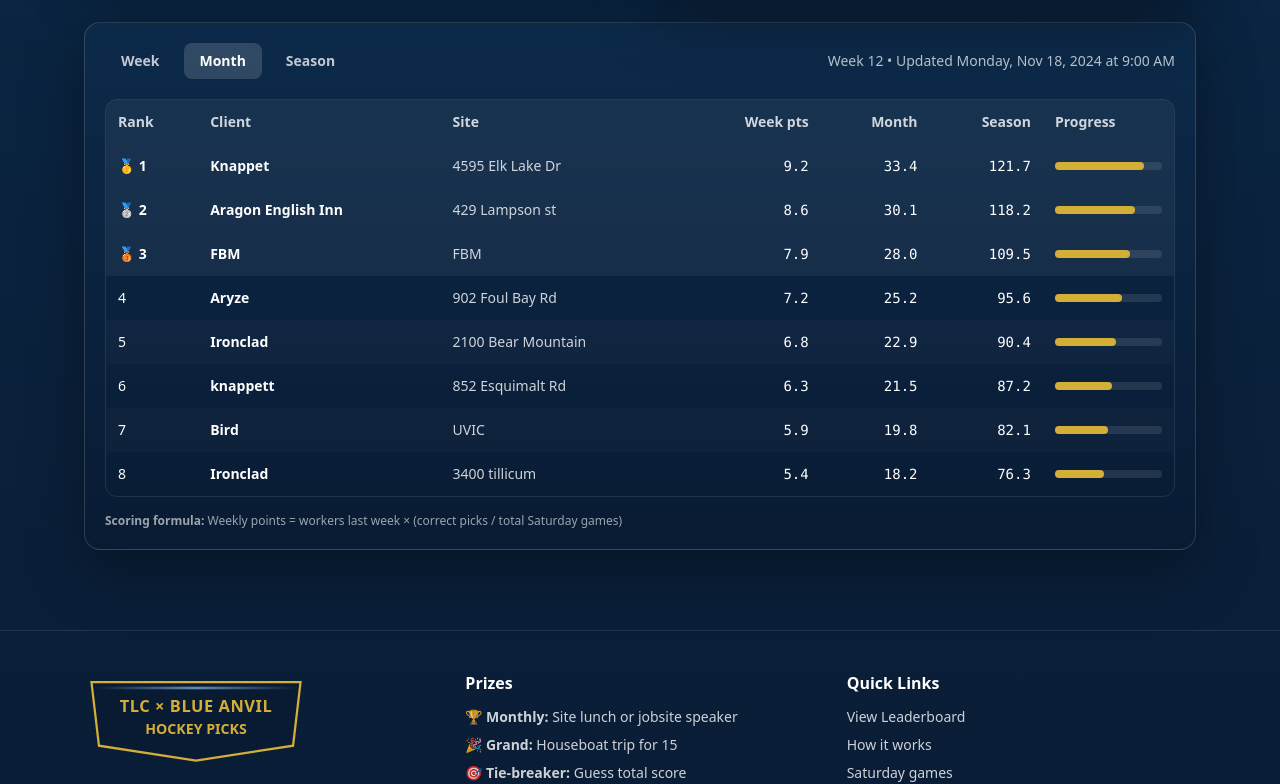
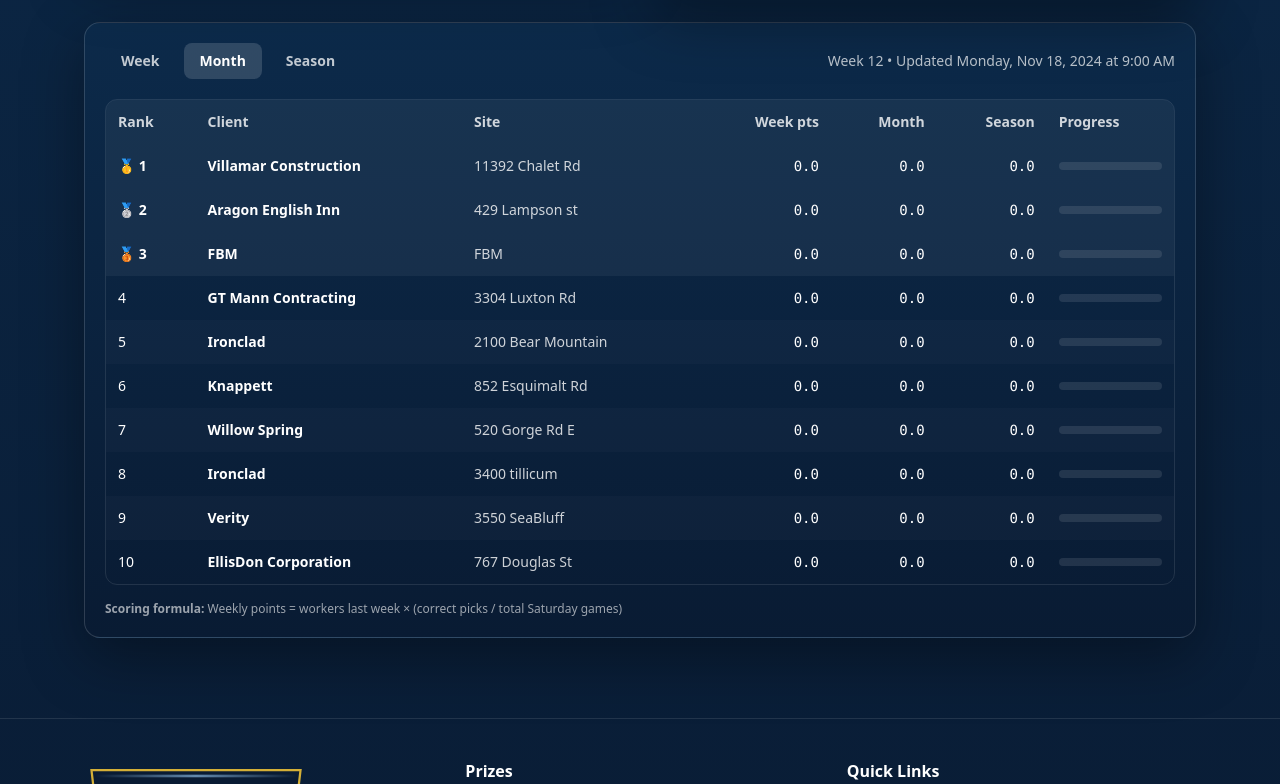
Before and after one commit to CaioBlueAnvil/FantasyHockey, a React (Create React App) app: page / in a window 1280 px wide. Shown: the part 554-1338 px from the top of the page. Built offline with nearby package versions, Linux system fonts and the light colour scheme.

Commit message:
Hockey Picks app

```diff
--- a/src/App.jsx
+++ b/src/App.jsx
@@ -109,14 +109,16 @@
 // Mock data (replace with API calls)
 // ---------------------------
 const mockLeaders = [
-  { rank: 1, client: "Knappet", site: "4595 Elk Lake Dr", weekPts: 9.2, month: 33.4, season: 121.7 },
-  { rank: 2, client: "Aragon English Inn", site: "429 Lampson st", weekPts: 8.6, month: 30.1, season: 118.2 },
-  { rank: 3, client: "FBM", site: "FBM", weekPts: 7.9, month: 28.0, season: 109.5 },
-  { rank: 4, client: "Aryze", site: "902 Foul Bay Rd", weekPts: 7.2, month: 25.2, season: 95.6 },
-  { rank: 5, client: "Ironclad", site: "2100 Bear Mountain", weekPts: 6.8, month: 22.9, season: 90.4 },
-  { rank: 6, client: "knappett", site: "852 Esquimalt Rd", weekPts: 6.3, month: 21.5, season: 87.2 },
-  { rank: 7, client: "Bird", site: "UVIC", weekPts: 5.9, month: 19.8, season: 82.1 },
-  { rank: 8, client: "Ironclad", site: "3400 tillicum", weekPts: 5.4, month: 18.2, season: 76.3 },
+  { rank: 1, client: "Villamar Construction", site: "11392 Chalet Rd", weekPts: 0, month: 0, season: 0 },
+  { rank: 2, client: "Aragon English Inn", site: "429 Lampson st", weekPts: 0, month: 0, season: 0 },
+  { rank: 3, client: "FBM", site: "FBM", weekPts: 0, month: 0, season: 0 },
+  { rank: 4, client: "GT Mann Contracting", site: "3304 Luxton Rd", weekPts: 0, month: 0, season: 0 },
+  { rank: 5, client: "Ironclad", site: "2100 Bear Mountain", weekPts: 0, month: 0, season: 0 },
+  { rank: 6, client: "Knappett", site: "852 Esquimalt Rd", weekPts: 0, month: 0, season: 0 },
+  { rank: 7, client: "Willow Spring", site: "520 Gorge Rd E", weekPts: 0, month: 0, season: 0 },
+  { rank: 8, client: "Ironclad", site: "3400 tillicum", weekPts: 0, month: 0, season: 0 },
+  { rank: 9, client: "Verity", site: "3550 SeaBluff", weekPts: 0, month: 0, season: 0 },
+  { rank: 10, client: "EllisDon Corporation", site: "767 Douglas St", weekPts: 0, month: 0, season: 0 },
 ];
 
 const mockGames = [
```
Also changed, not shown: 1 other file (tests, documents, lock files or other folders).
